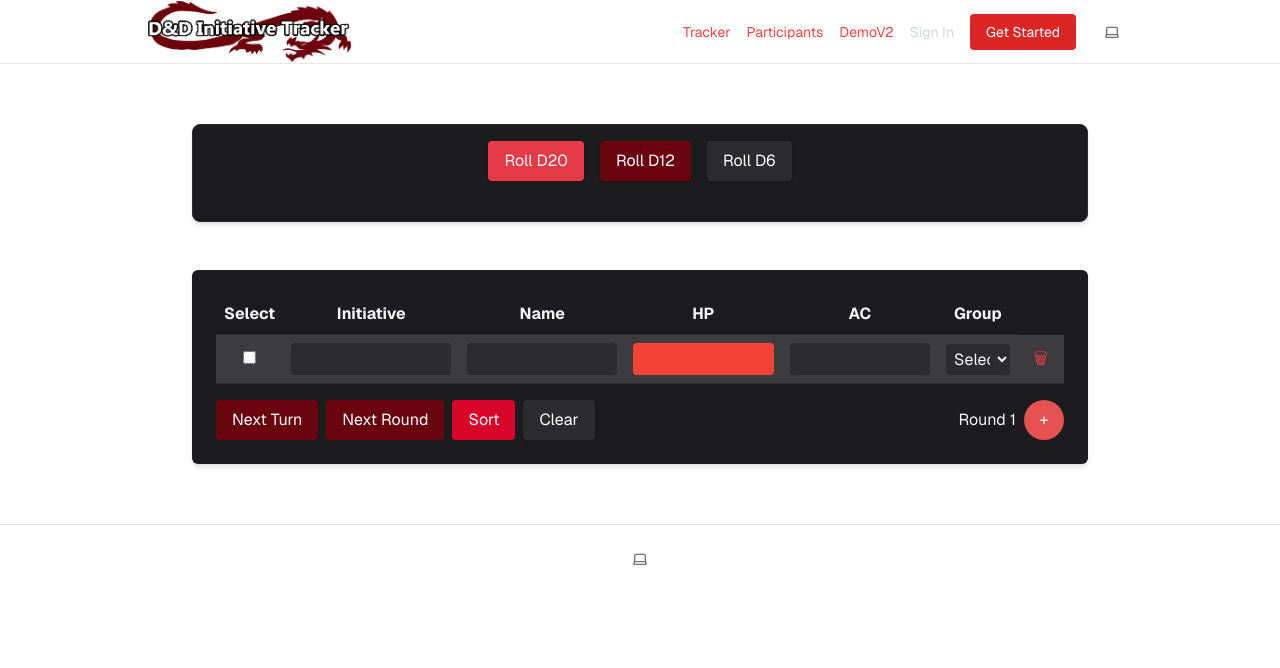
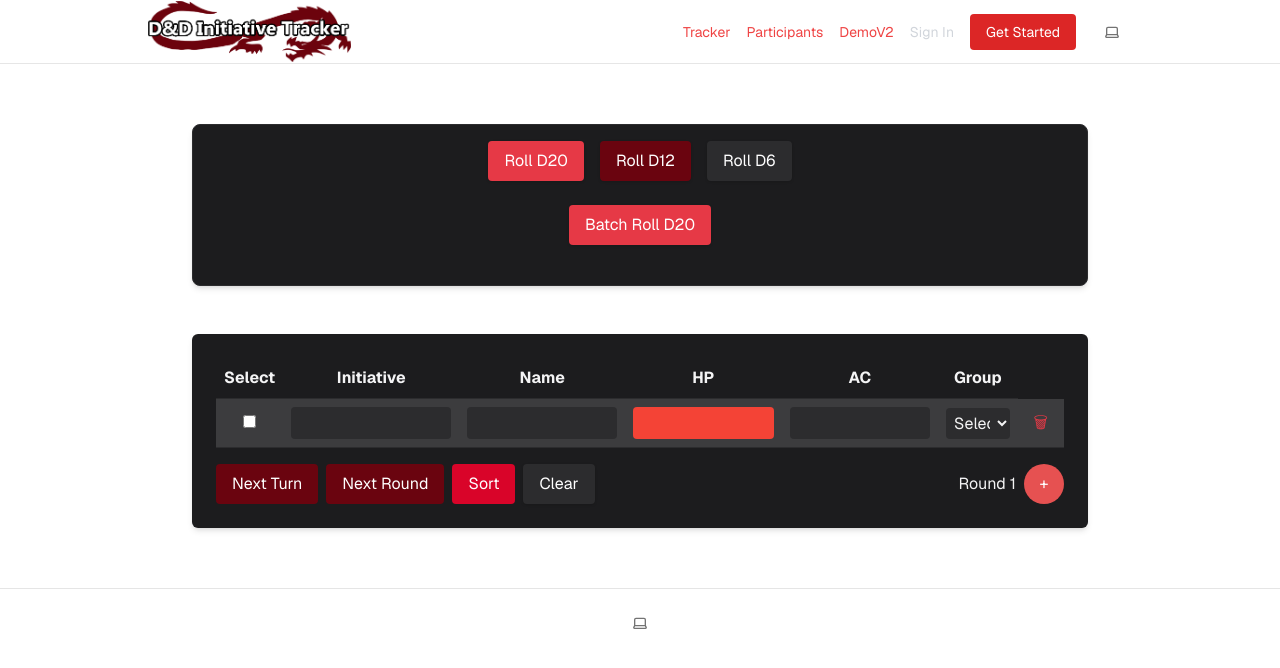
Before and after one commit to rakenduste-programmeerimine-2024/initiative-tracker, a Next.js app: page /tracker in a window 1280 px wide. Shown: the top 668 px of the page. Built offline with nearby package versions, Linux system fonts and the light colour scheme; no server answers.

Commit message:
feat: add D20 batch roll button

```diff
--- a/components/dice-roller.tsx
+++ b/components/dice-roller.tsx
@@ -1,14 +1,14 @@
-"use client";
+"use client"
 
-import { useState } from "react";
+import { useState } from "react"
 
 export default function DiceRoller() {
-  const [result, setResult] = useState<number | null>(null);
+  const [result, setResult] = useState<number | null>(null)
 
   const rollDice = (sides: number) => {
-    const roll = Math.floor(Math.random() * sides) + 1;
-    setResult(roll);
-  };
+    const roll = Math.floor(Math.random() * sides) + 1
+    setResult(roll)
+  }
 
   return (
     <div className="flex flex-col items-center p-4 bg-[#1c1c1e] text-[#f4f4f5] rounded-lg shadow-md border border-[#2c2c2e]">
@@ -32,11 +32,16 @@ export default function DiceRoller() {
           Roll D6
         </button>
       </div>
+      <div className="flex gap-4 mb-6">
+        <button className="px-4 py-2 bg-[#e63946] text-white rounded shadow hover:bg-[#d62839] focus:outline-none">
+          Batch Roll D20
+        </button>
+      </div>
       {result !== null && (
         <p className="text-xl font-bold">
           You rolled: <span className="text-[#e63946]">{result}</span>
         </p>
       )}
     </div>
-  );
+  )
 }
```
